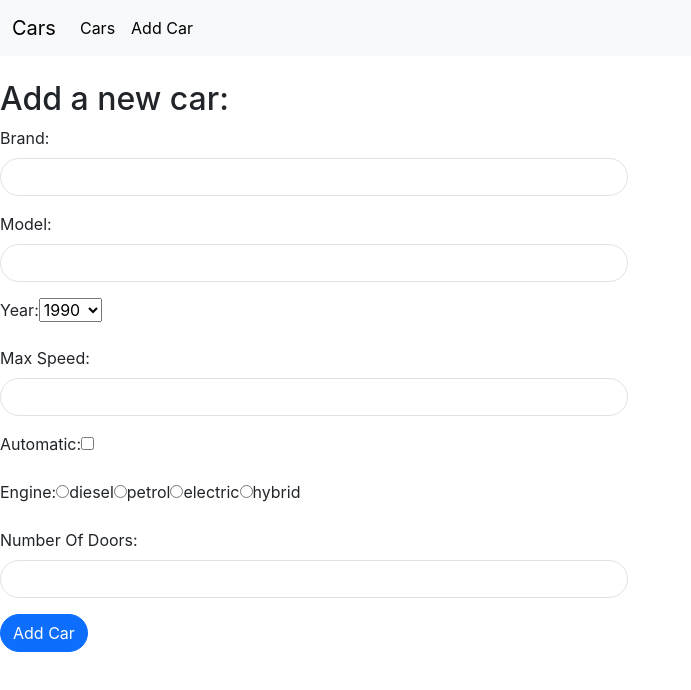
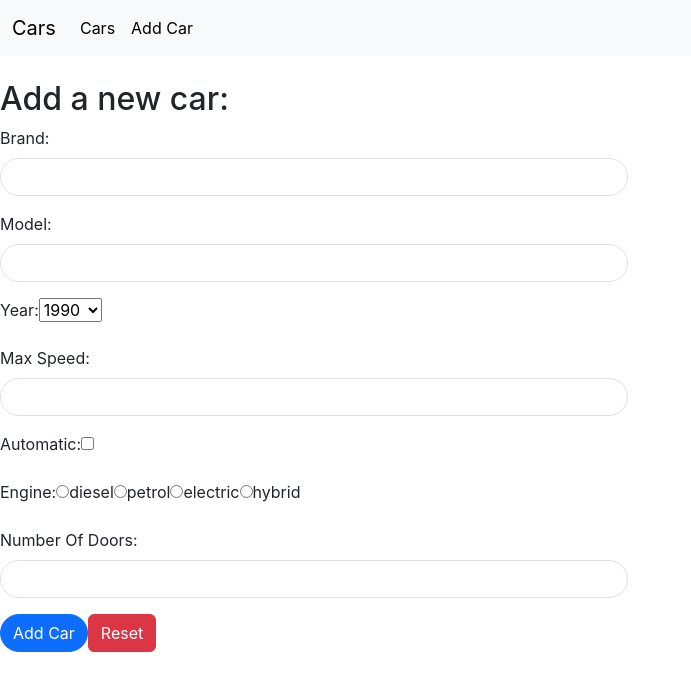
Before and after one commit to BiljanaDa/cars-react, a React (Create React App) app: page /add in a window 1280 px wide. Shown: the top 690 px of the page, without its empty margins (0-691 px from the left). Built offline with nearby package versions, Linux system fonts and the light colour scheme.

Commit message:
zadatak 4

```diff
--- a/src/pages/AddCar.js
+++ b/src/pages/AddCar.js
@@ -1,5 +1,6 @@
 import React, { useEffect, useState } from "react";
 import carsService from "../service/CarsService";
+import { useParams } from "react-router-dom";
 
 const years = (start = 1990, end = 2023) => {
   return Array.apply(0, Array(end - start + 1)).map(
@@ -10,6 +11,7 @@ const years = (start = 1990, end = 2023) => {
 const engines = ["diesel", "petrol", "electric", "hybrid"];
 
 export default function AddCars() {
+  const { id } = useParams();
   const [cars, setCars] = useState(carsService.getAllCars());
   useEffect(() => setCars(carsService.getAllCars()), []);
   const [newCar, setNewCar] = useState({
@@ -28,11 +30,23 @@ export default function AddCars() {
     setCars([...carsService.getAllCars()]);
   };
 
+  const handleResetForm = () => {
+    setNewCar({
+      brand: "",
+      model: "",
+      year: "",
+      maxSpeed: "",
+      isAutomatic: false,
+      engine: "",
+      numberOfDoors: "",
+    });
+  };
+
   return (
     <div className="row mt-4">
       <div className="col-12 col-md-6">
         <h2>Add a new car:</h2>
-        <form className="needs-validation">
+        <form onSubmit={handleAddCar} className="needs-validation">
           <div className="mb-3">
             <label htmlFor="brand" className="form-label">
               Brand:
@@ -43,7 +57,6 @@ export default function AddCars() {
               id="brand"
               value={newCar.brand}
               onChange={(e) => setNewCar({ ...newCar, brand: e.target.value })}
-              required
             />
           </div>
           <div className="mb-3">
@@ -56,7 +69,6 @@ export default function AddCars() {
               id="model"
               value={newCar.model}
               onChange={(e) => setNewCar({ ...newCar, model: e.target.value })}
-              required
             />
           </div>
           <div className="mb-3">
@@ -88,7 +100,7 @@ export default function AddCars() {
               onChange={(e) =>
                 setNewCar({ ...newCar, maxSpeed: e.target.value })
               }
-              required
+              style={{ WebkitAppearance: "textfield" }}
             />
           </div>
           <div className="mb-3">
@@ -115,7 +127,6 @@ export default function AddCars() {
                   value={engine}
                   onChange={() => setNewCar({ ...newCar, engine })}
                   checked={engine === newCar.engine}
-                  required
                 />
                 {engine}
               </span>
@@ -133,15 +144,18 @@ export default function AddCars() {
               onChange={(e) =>
                 setNewCar({ ...newCar, numberOfDoors: e.target.value })
               }
-              required
+              style={{ WebkitAppearance: "textfield" }}
             />
           </div>
+          <button type="submit" className="btn btn-primary rounded-pill">
+            Add Car
+          </button>
           <button
             type="button"
-            className="btn btn-primary rounded-pill"
-            onClick={handleAddCar}
+            className="btn btn-danger"
+            onClick={handleResetForm}
           >
-            Add Car
+            Reset
           </button>
         </form>
       </div>
--- a/src/service/CarsService.js
+++ b/src/service/CarsService.js
@@ -29,6 +29,10 @@ class CarsService {
     return this.cars;
   }
 
+  getCarById(id) {
+    return this.cars.find((car) => car.id === parseInt(id));
+  }
+
   addNewCar(newCar) {
     const carToAdd = { id: this.nextId++, ...newCar };
     this.cars.push(carToAdd);
```
